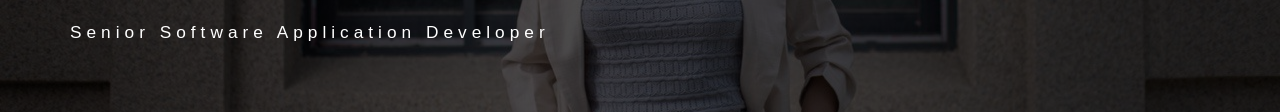
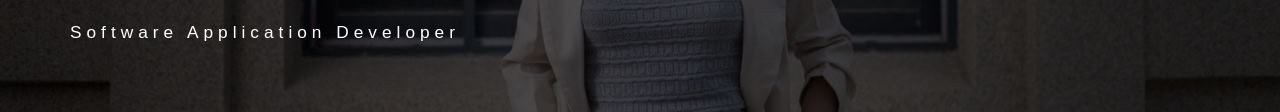
Before and after one commit to BaeEu/Sabal, a website: page Portfolio/index.html in a window 1280 px wide. Shown: the part 375-487 px from the top of the page. Drawn offline with Linux system fonts and the light colour scheme; some packages are replaced by stand-ins of ours.

```diff
--- a/Portfolio/index.html
+++ b/Portfolio/index.html
@@ -21,7 +21,7 @@
             <div class="header-content">
                 <h4 class="header-subtitle">Hello, I am </h4>
                 <h1 class="header-title">SABAL Oo</h1>
-                <h6 class="header-mono">Senior Software Application Developer</h6>
+                <h6 class="header-mono">Software Application Developer</h6>
             </div>
         </div>
     </header>
@@ -48,7 +48,7 @@
                     <img src="assets/imgs/Sabal 11.jpg" alt="" class="brand-img">
                     <li class="brand-txt">
                         <h5 class="brand-title">SABAL Oo</h5>
-                        <div class="brand-subtitle">Senior Software Application Developer</div>
+                        <div class="brand-subtitle">Software Application Developer</div>
                     </li>
                 </ul>
                 <ul class="navbar-nav ml-auto">
```
